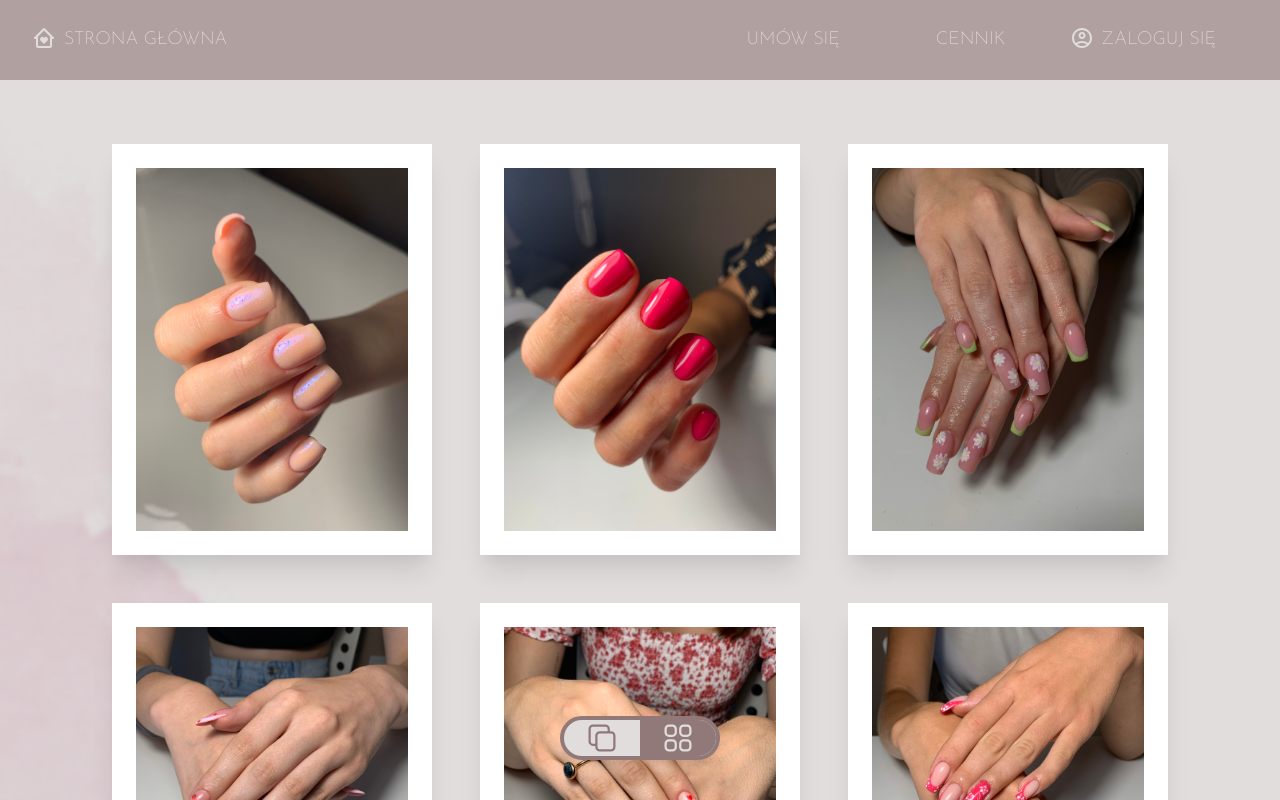
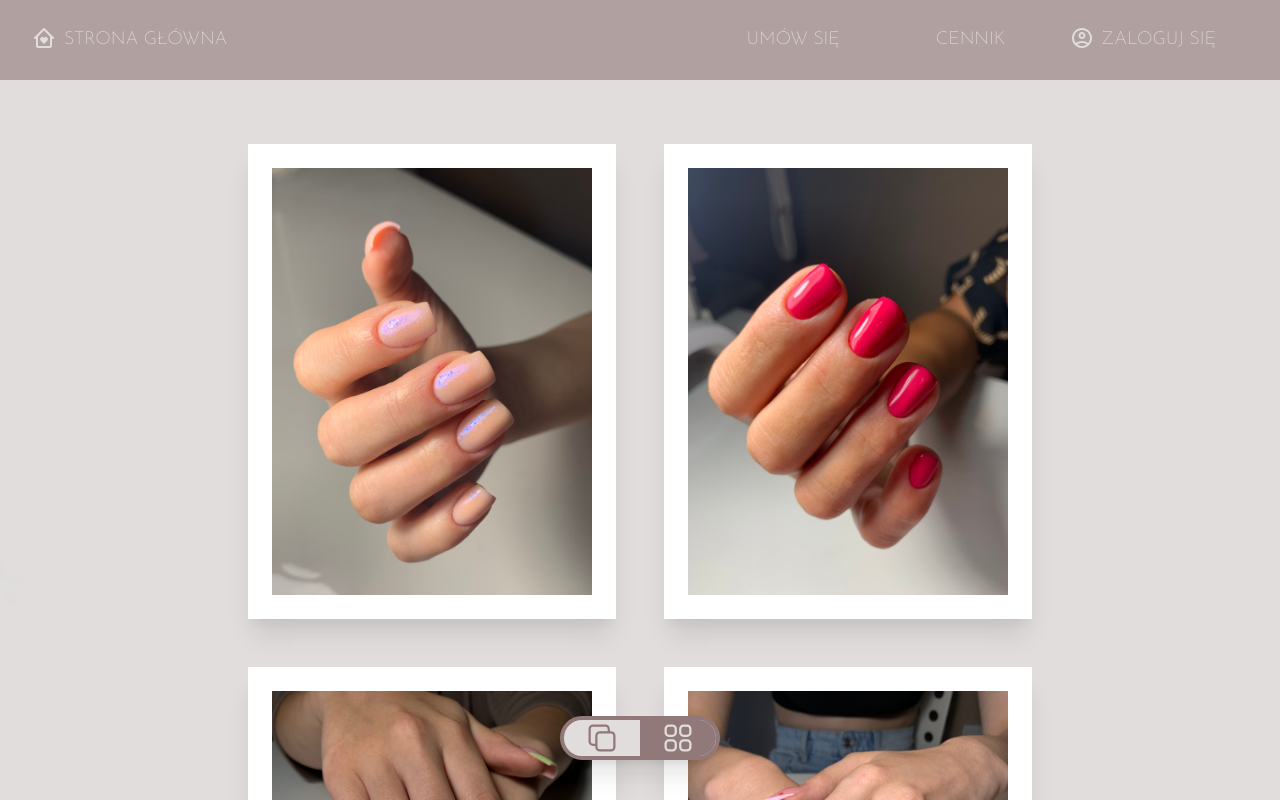
Before and after one commit to stanislawMarciniak/nails, a React (Vite) app: page / in a window 1280 px wide. Both pictures are taken after a click on the icon 678 px from the left and 738 px from the top of the page. Shown: the top 800 px of the page. Built offline with nearby package versions, Linux system fonts and the light colour scheme; no server answers; some icons are missing.

Commit message:
styling gallery

```diff
--- a/src/components/Gallery.tsx
+++ b/src/components/Gallery.tsx
@@ -1,4 +1,4 @@
-import { Center, Image } from "@chakra-ui/react";
+import { Box, Center, Image } from "@chakra-ui/react";
 import { homeImages } from "../config/data";
 import { useImageContext } from "./ImageContext";
 
@@ -6,17 +6,16 @@ const Gallery = () => {
   const { setSelectedImage } = useImageContext();
 
   return (
-    <Center flexWrap={"wrap"} gap={12} mx={"16"} mt={16}>
+    <Center flexWrap={"wrap"} gap={12} mx={"16"} py={16}>
       {homeImages.map((image) => (
+        <Box p={6} bg={"white"} shadow={"xl"}>
           <Image
-          bg={"white"}
-          p={6}
             w={"xs"}
             src={image.imgUrl}
-          shadow={"xl"}
             _hover={{ transform: "scale(0.96)", cursor: "pointer" }}
             onClick={() => setSelectedImage(image)}
           />
+        </Box>
       ))}
     </Center>
   );
```
Lines whose indentation alone changed are shown as unchanged.
